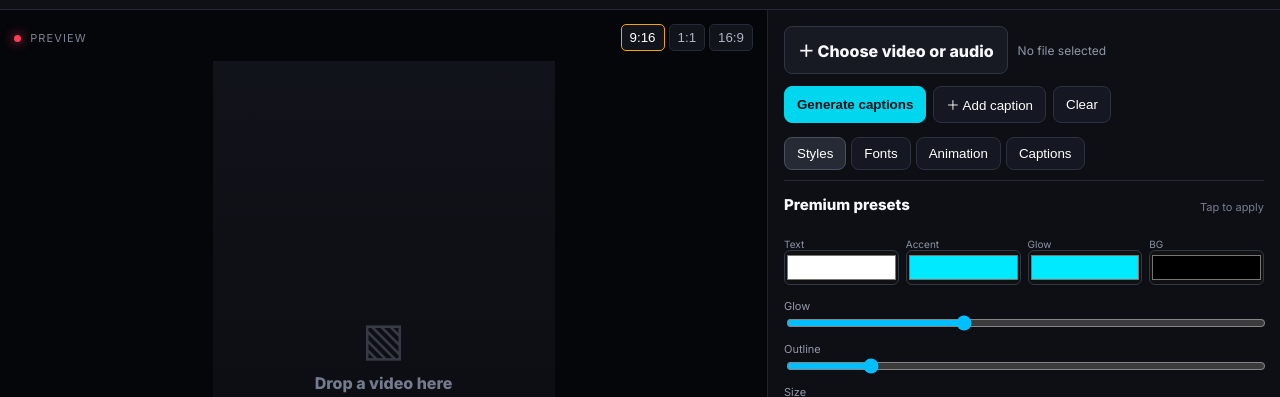
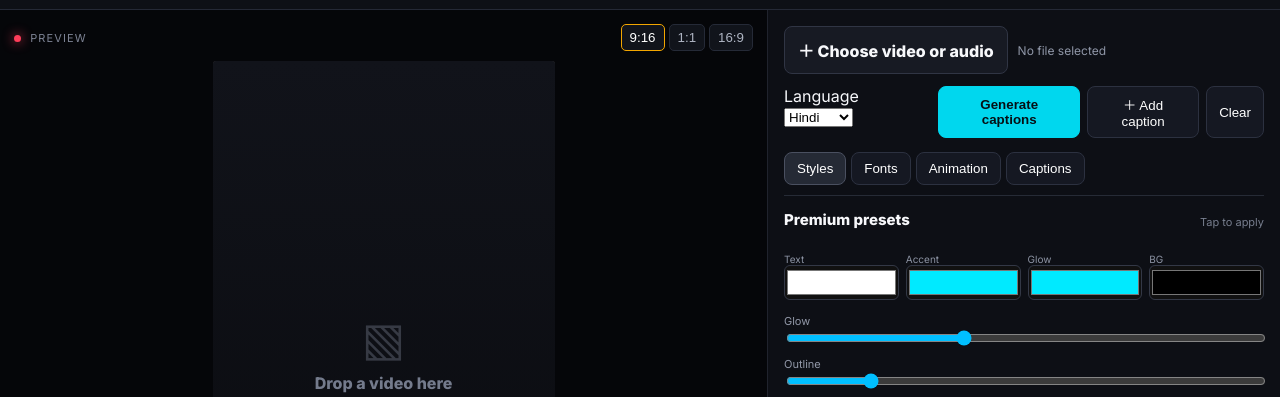
Before and after one commit to ansarikhubaib263-star/GLOWING.AI-, a plain HTML site: page index.html in a window 1280 px wide. Shown: the part 48-445 px from the top of the page. Drawn offline with Linux system fonts and the light colour scheme; a web font is replaced by a local one.

Commit message:
Update index.html

```diff
--- a/index.html
+++ b/index.html
@@ -8,6 +8,7 @@
   <link rel="preconnect" href="https://fonts.gstatic.com" crossorigin>
   <link href="https://fonts.googleapis.com/css2?family=Anton&family=Bebas+Neue&family=DM+Sans:wght@400;500;700;900&family=Inter:wght@400;600;800;900&family=Montserrat:wght@400;600;800;900&family=Oswald:wght@400;600;700&family=Pacifico&family=Playfair+Display:ital,wght@0,700;1,700&family=Poppins:wght@400;600;800;900&family=Roboto+Condensed:wght@400;700&family=Space+Grotesk:wght@400;600;700&family=Titan+One&display=swap" rel="stylesheet">
   <link rel="stylesheet" href="style.css">
+<script type="module" src="app.js"></script>
 </head>
 <body>
   <header class="topbar">
@@ -51,6 +52,19 @@
       </div>
 
       <div class="caption-tools">
+        <label class="lang-control">Language
+          <select id="languageSelect">
+            <option value="hi">Hindi</option>
+            <option value="en">English</option>
+            <option value="ur">Urdu</option>
+            <option value="bn">Bengali</option>
+            <option value="ta">Tamil</option>
+            <option value="te">Telugu</option>
+            <option value="mr">Marathi</option>
+            <option value="gu">Gujarati</option>
+            <option value="pa">Punjabi</option>
+          </select>
+        </label>
         <button id="generateBtn" class="primary">Generate captions</button>
         <button id="addCaptionBtn">＋ Add caption</button>
         <button id="clearBtn">Clear</button>
@@ -106,6 +120,6 @@
   </main>
 
   <div id="toast" class="toast"></div>
-  <script src="app.js"></script>
+
 </body>
 </html>
```
